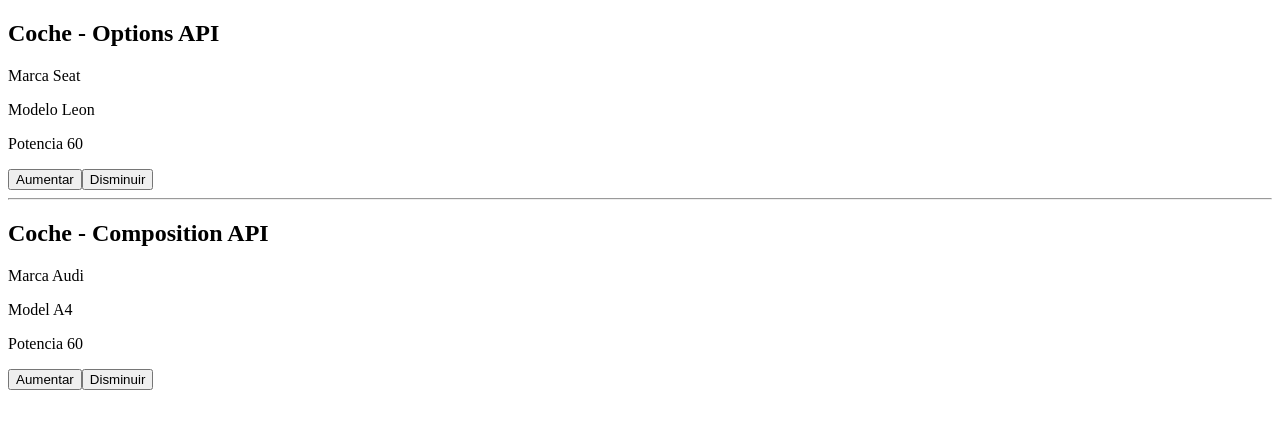
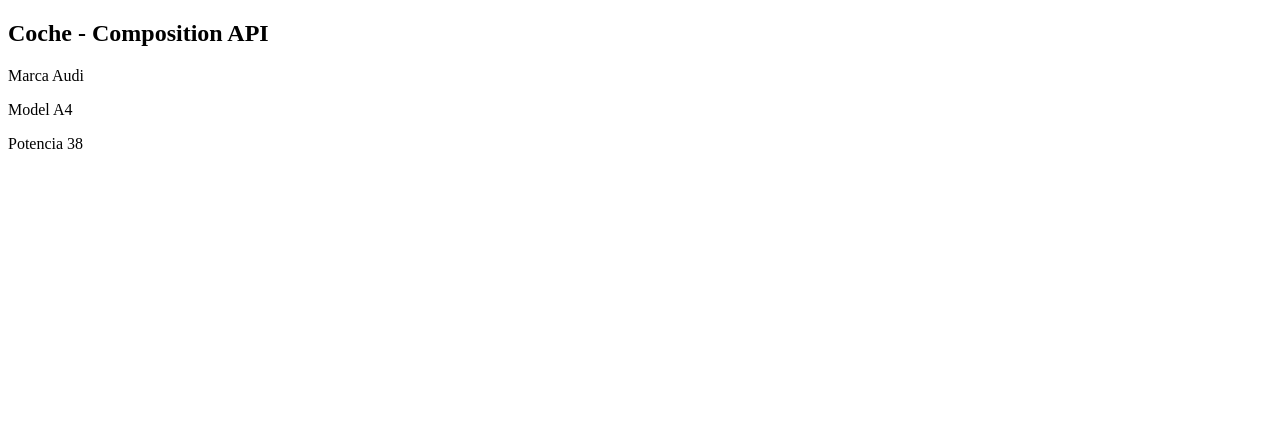
Before and after one commit to DrGarciaDev/vue3-js-basic, a Vue app: page / in a window 1280 px wide. Shown: the top 428 px of the page. Built offline with nearby package versions, Linux system fonts and the light colour scheme.

Commit message:
Video 18: pasando props entre componentes

```diff
--- a/src/App.vue
+++ b/src/App.vue
@@ -1,20 +1,23 @@
 <template>
     <div>
-        <CarOptions />
-        <hr>
-        <CarComposition />
+        <Car :power="power" />
     </div>
 </template>
 
 <script>
-import CarComposition from './components/CarComposition';
-import CarOptions from './components/CarOptions';
+import Car from './components/Car';
 
 export default {
     components: {
-        CarComposition,
-        CarOptions
-    }
+        Car,
+    },
+    setup() {
+        let power = 38;
+
+        return {
+            power,
+        };
+    },
 }
 </script>
 
--- a/src/components/Car.vue
+++ b/src/components/Car.vue
@@ -1,79 +1,32 @@
 <template>
     <div>
-        <h1>Nuestro primer componente</h1>
-        <h2>Coche</h2>
+        <h2>Coche - Composition API</h2>
         <p>Marca {{ brand }}</p>
         <p>Model {{ model }}</p>
-        <p>Potencias</p>
-        <ul>
-            <!-- <li v-for="(power, index) in powers" :key="index">
-                <template v-if="power < 300">
-                    {{ power }}
-                </template>
-            </li> -->
-            <template v-for="(power, index) in powers" :key="index">
-                <li v-if="power < 280">Urbanas: {{ power }}</li>
-                <li v-else-if="power === 280">Híbrido: {{ power }}</li>
-                <li v-if="power > 300">Carreras: {{ power }}</li>
-            </template>
-        </ul>
-        <!-- <p>Colors
-            <span v-for="(color, index) in colors" :key="index">
-                - {{ index }}: {{ color }}
-            </span>
-        </p>
-        <ul>
-            <li v-for="(color, index) in colors" :key="index">
-                {{ index }}: {{ color }}
-            </li>
-        </ul>
-        <p>Color 1 {{ colors[0] }}</p>
-        <p>Price {{ price }}</p>
-        <p>Power {{ power }}</p>
-        <p>Mensaje como objeto <b>{{ mensaje }}</b></p>
-        <p>Mensaje accediendo a las propiedades del objeto <b>{{ mensaje.title }}</b></p> -->
+        <p>Potencia {{ power }}</p>
     </div>
 </template>
 
 <script>
 export default {
     // Esta es la forma de la API de composición o Composition API usada en VUE 3
-    setup() {
+    props: {
+        power: {
+            type: Number,
+            default: 60,
+        },
+    },
+    setup(props) {
         const brand = 'Audi';
         const model = "A4";
-        const powers = [60, 80, 120, 160, 200, 280, 300, 390, 540, 500];
-        // const colors = ["Azul", 'Rojo', 'Verde'];
-        // const price = 38000;
-        // const power = 180;
-        // const mensaje = {
-        //     title: 'Hola mundo',
-        //     text: 'Adiós',
-        // };
+
+        console.log(props.power);
 
         return {
             brand,
             model,
-            powers,
-            // colors,
-            // price,
-            // power,
-            // mensaje
         };
     },
-    // // Esta es la forma de la API de opciones u Options API, usada en VUE 2
-    // data() {
-    //     return {
-    //         brand: "Audi",
-    //         model: "A4",
-    //         color: ["Azul", 'Rojo', 'Verde'],
-    //         price: 38000,
-    //         power: 180,
-    //         mensaje: {
-    //             title: 'Hola mundo',
-    //             text: 'Adiós',
-    //         }
-    //     };
-    // },
 };
 </script>
 
```
Also changed, not shown: src/components/Car_old.vue (added, +82 -0 lines).
